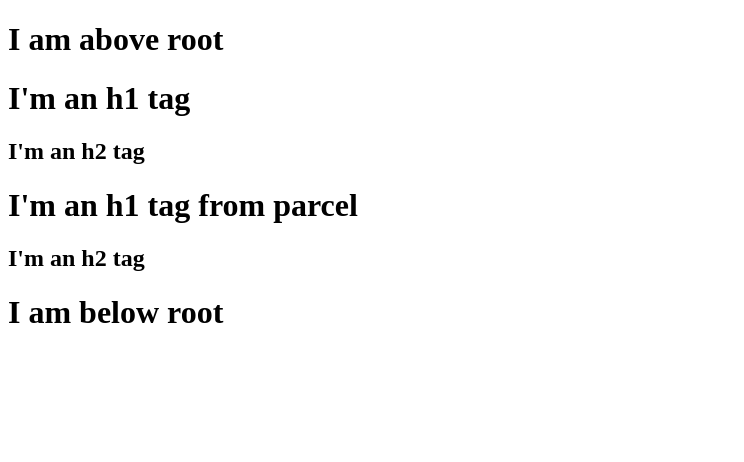
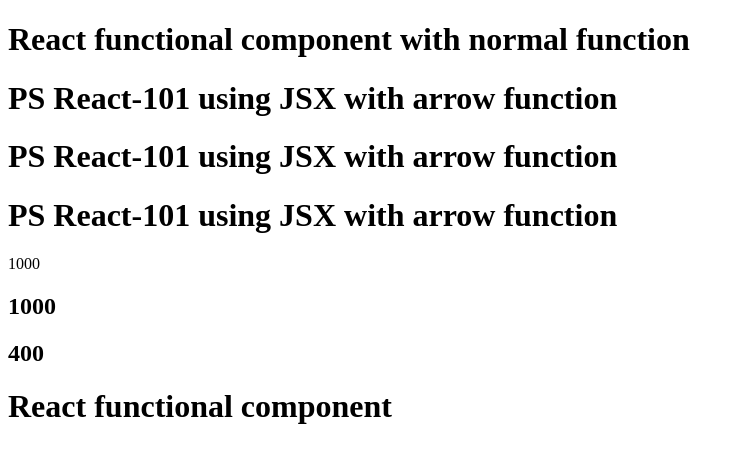
Before and after one commit to girish6j87/react-101, a React (Vite) app: page / in a window 1280 px wide. Shown: the top 462 px of the page, without its empty margins (0-744 px from the left). Built offline with nearby package versions, Linux system fonts and the light colour scheme.

Commit message:
PS React-101 Day-03

```diff
--- a/App.js
+++ b/App.js
@@ -1,34 +1,77 @@
-/**
- * <div id="parent">
- *      <div id="child">
- *          <h1> I'm h1 tag </h1>
- *          <h2> I'm h2 tag </h2>
- *      </div>
- *      <div id="child2">
- *          <h1> I'm h1 tag from parcel</h1>
- *          <h2> I'm h2 tag </h2>
- *      </div>
- * </div>
- */
 import React from "react";
-import ReactDOM from "react-dom/client"
+import ReactDOM from "react-dom/client";
 
-// const heading = React.createElement("h1",{id:"heading",xyz:"abc"},"Hello World from React!");
+// React Element
+// const heading = React.createElement("h1",{id:"heading"},"PS React-101");
+
 // console.log(heading);
-// const root = ReactDOM.createRoot(document.getElementById("root"));
-// root.render(heading);
 
-// Due to the below complexity we need here JSX here
-const parent = React.createElement("div",{id:"parent"},
-[React.createElement("div",{id:"child"},
-[React.createElement("h1",{},"I'm an h1 tag"),
-React.createElement("h2",{},"I'm an h2 tag")
-]),React.createElement("div",{id:"child2    "},
-[React.createElement("h1",{},"I'm an h1 tag from parcel"),
-React.createElement("h2",{},"I'm an h2 tag")
-])])
-console.log(parent);
+//JSX : It is not html in javascript rather it is html or xml like syntax
+// JSX (transpiled before it reaches the JS) - Parcel - Babel
+// jsxHeading, heading are react element
+//JSX => Babel transpiles it to React.createElement => ReactElement-JS object => HTMlElement(render)
+// React Element
+const elem = <span>React Element </span>;
+
+// Title Component
+const Title1 = () => (
+  <h1 className="head" tabIndex="8">
+    PS React-101 using JSX with arrow function
+  </h1>
+);
+
+// OR
+
+const Title2 = function () {
+    return <h1 className="heading">React functional component with normal function </h1>;
+  };
+
+// React Component
+// Class Based Component - Old way of writing code
+// Functional Component - New way of writing code
+
+// What is react functional component : It is a normal javascript funtion which returns some piece of JSX.
+// Also we can say that it is a javascript function which returns a react element or jsx code
+const HeadingComponent1 = () => {
+  return <h1 className="heading">React functional component</h1>;
+};
+
+// OR
+const number = 1000;
+const HeadingComponent2 = () => (
+  <div id="container">
+    {/* component composition */}
+    <Title2/>
+    <Title1 />
+    <Title1></Title1>
+    {Title1()}
+     {number}
+     {/* {jsxHeading} */}
+     {/* writing javascript inside of jsx */}
+     <h2>{number}</h2>
+     <h2>{100+300}</h2>
+     {console.log("will this also works!")}
+    <h1 className="heading">React functional component</h1>
+  </div>
+);
+
+const jsxHeading = (
+    <h1 className="head" tabIndex="8">
+      {elem}
+      PS React-101 using JSX
+      <HeadingComponent2/>
+    </h1>
+  );
+
+  console.log(jsxHeading);
+
+const fn1 = () => true;
+
+const fn2 = () => {
+  true;
+};
 
 const root = ReactDOM.createRoot(document.getElementById("root"));
 
-root.render(parent);
+//root.render(jsxHeading);
+root.render(<HeadingComponent2 />);
--- a/index.html
+++ b/index.html
@@ -7,29 +7,10 @@
     <title>React-101</title>
 </head>
 <body>
-    <h1>I am above root</h1>
     <div id="root">
-        <!--  using html -->
-        <!-- <h1>Hello word!</h1> -->
-        <h1>Girish is here </h1>
+        <h1>Not rendered </h1>
     </div>
-    <h1>I am below root</h1>
-    <!-- using javascript
-        <script>
-        const heading = document.createElement("h1");
-        heading.innerHTML = "Hello World from Javascript!";
-        const root = document.getElementById("root");
-        root.appendChild(heading);
-    </script> -->
 
-    <!-- using react via CDN -->
-    <!-- <script crossorigin src="https://unpkg.com/react@18/umd/react.development.js"></script>
-    <script crossorigin src="https://unpkg.com/react-dom@18/umd/react-dom.development.js"></script> -->
-
-    <script type="module" src="./App.js">
-        // const heading = React.createElement("h1",{},"Hello World from React!");
-        // const root = ReactDOM.createRoot(document.getElementById("root"));
-        // root.render(heading);
-    </script>
+    <script type="module" src="./App.js"></script>
 </body>
 </html>
--- /dev/null
+++ b/oldindex.css
@@ -0,0 +1,3 @@
+#heading {
+    color: red;
+}
```
Also changed, not shown: OldApp.js (added, +34 -0 lines), oldindex.html (added, +35 -0 lines).
